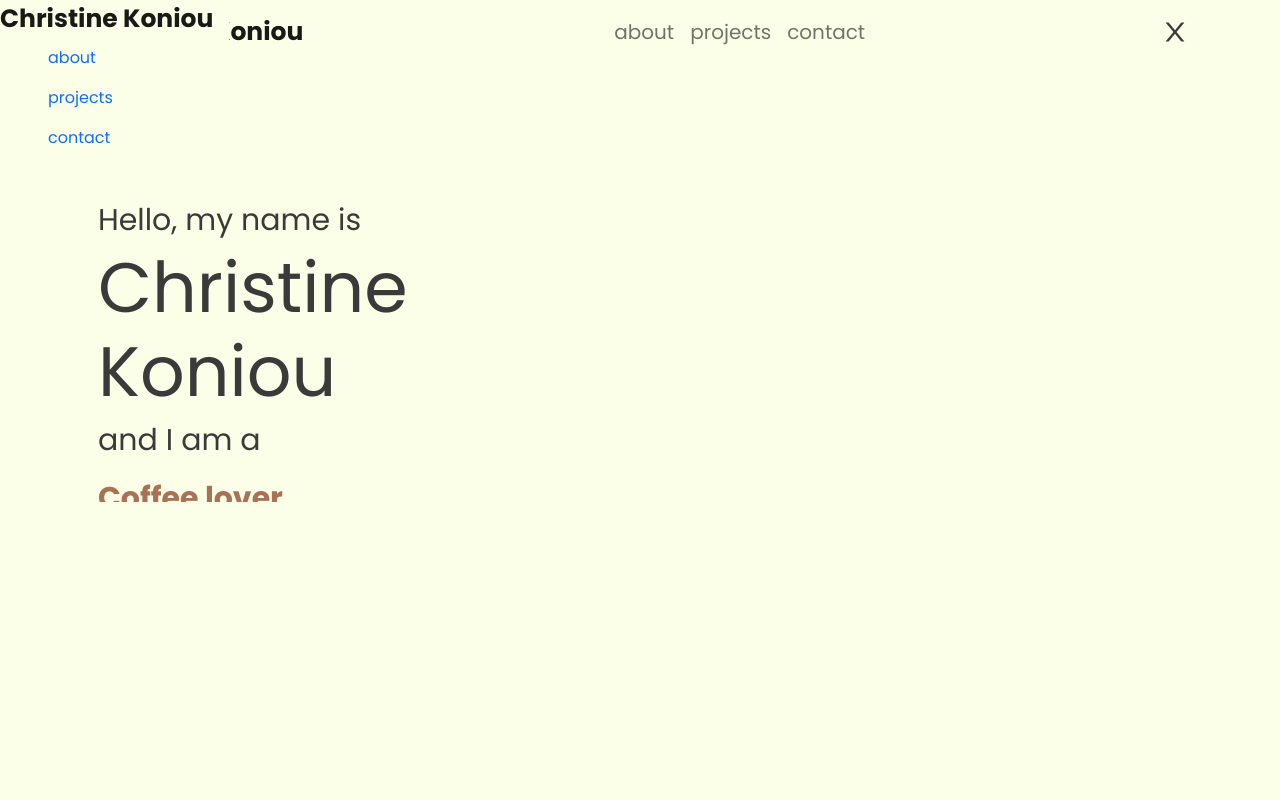
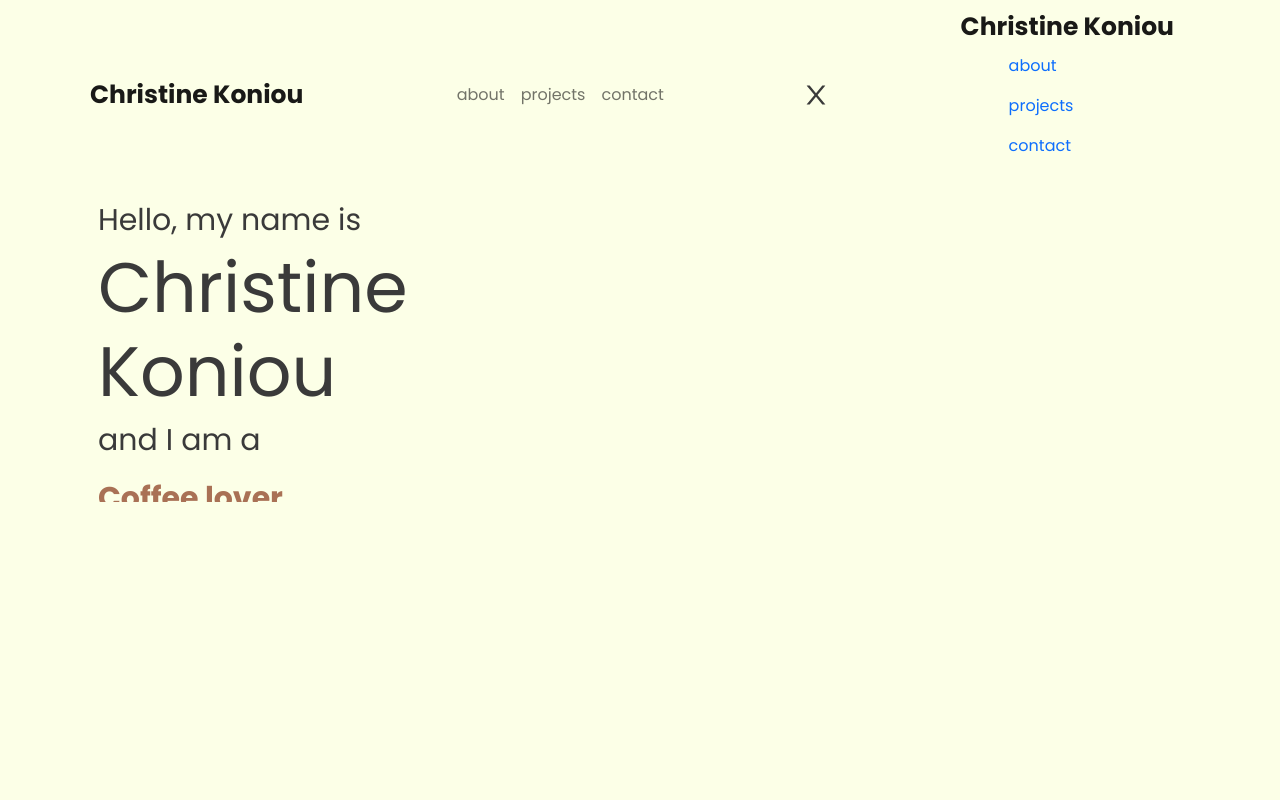
Before and after one commit to christineekn/portfolio, a React (Create React App) app: page / in a window 1280 px wide. Shown: the top 800 px of the page. Built offline with nearby package versions, Linux system fonts and the light colour scheme.

Commit message:
deleting description

```diff
--- a/src/components/Navbar/Topnav.css
+++ b/src/components/Navbar/Topnav.css
@@ -7,55 +7,3 @@
   font-size: 25px !important;
   font-weight: 600;
 }
-
-.link {
-  position: relative;
-  font-size: 20px;
-  font-weight: 500;
-}
-
-.link::after {
-  content: "";
-  width: 100%;
-  height: 2px;
-  border-radius: 4px;
-  position: absolute;
-  background-color: #f0d9ae;
-  left: 0;
-  bottom: 0;
-  transform: scaleX(0);
-  transform-origin: left;
-  transition: transform 0.25s ease;
-}
-
-.link:hover::after {
-  transform: scaleX(1);
-}
-
-.fixed {
-    position: fixed;
-    top: 0;
-    left: 0;
-}
-
-@media screen and (max-width: 480px) {
-  .list {
-    visibility: hidden; /*hides navbar*/
-  }
-
-  .fixed {
-    height: 100%;
-    width: 100%;
-  }
-
-  ul {
-    font-size: 26px;
-
-    /* color: black!important; */
-  }
-
-  .brand {
-      width: 100%;
-      padding: 1rem;
-  }
-}
```
